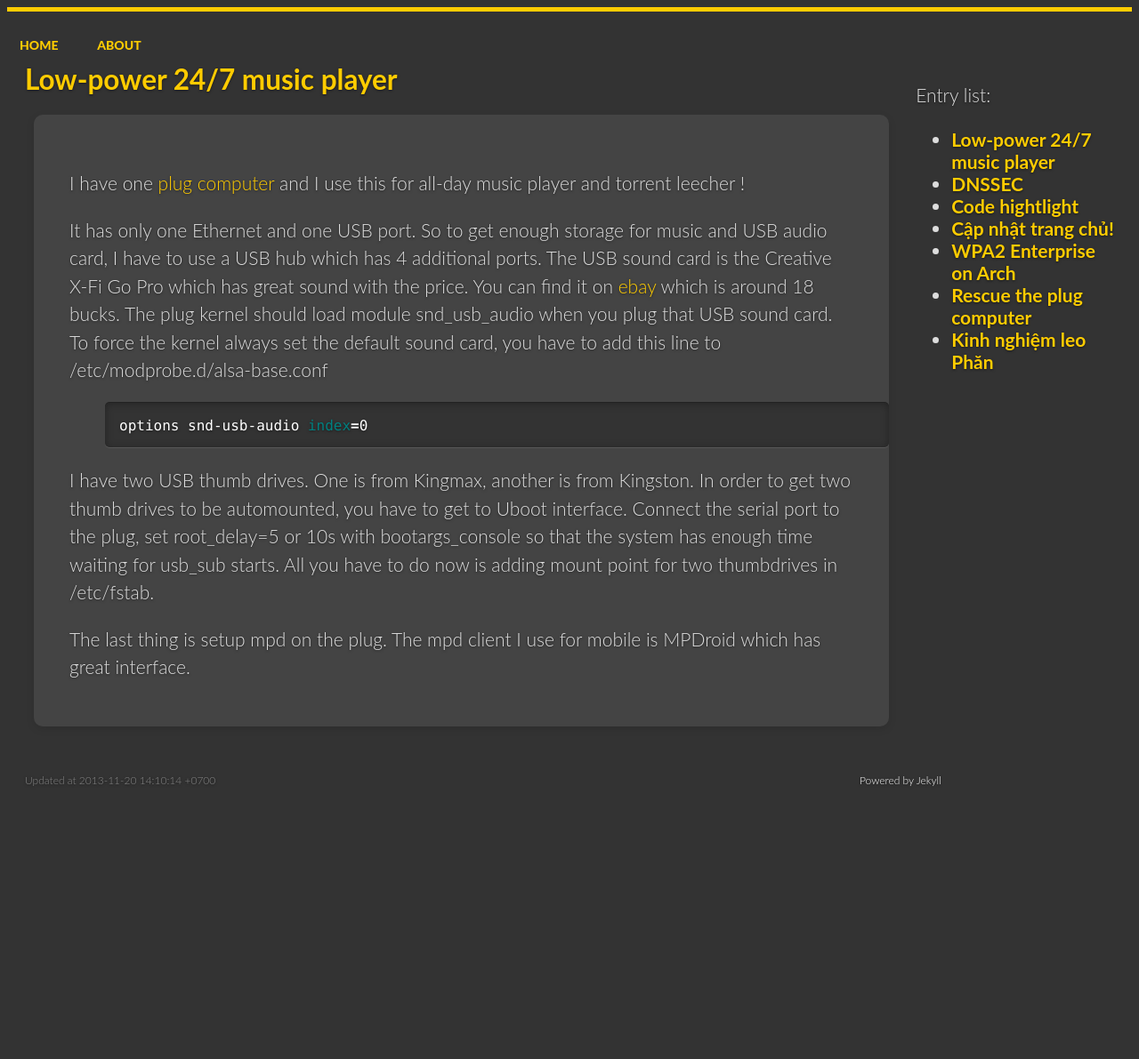
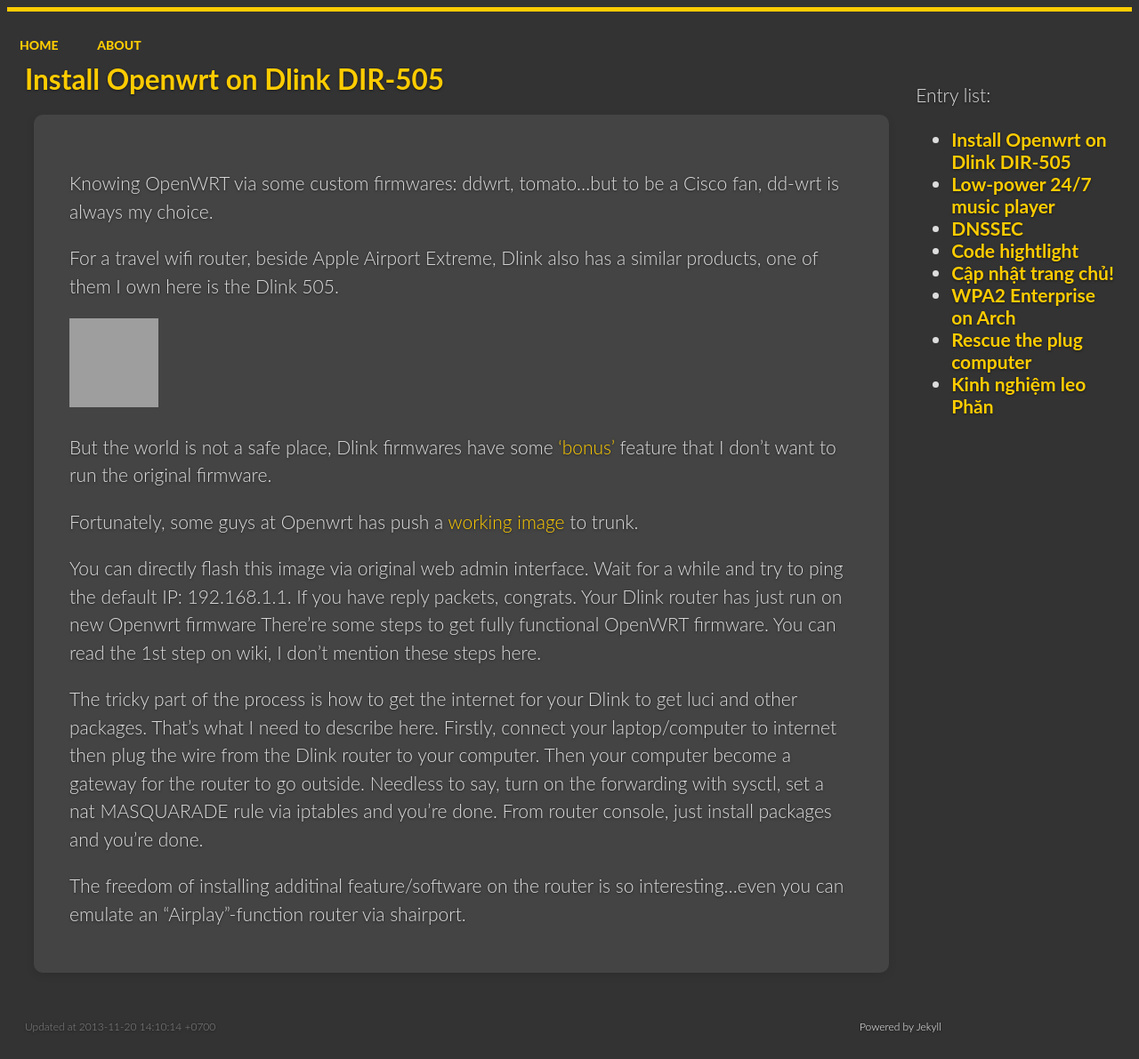
Before and after one commit to vdchuyen/chuyen-vn, a Jekyll site: the page built from index.html, in a window 1280 px wide. Shown: the whole page at 89% size. Built offline with Jekyll 4.4.1, drawn with Linux system fonts in a browser that asks for light colours; Markdown is read by kramdown in place of the engine named in the settings; the list of posts is cut into pages by our own code; before the commit the page ends 914 px from its top, so only the background shows below that; grey boxes are pictures that could not be loaded.

Commit message:
New posts ...needless to say ?

```diff
--- /dev/null
+++ b/_posts/2013-11-12-openwrt-on-dlink-dir-205.md
@@ -0,0 +1,23 @@
+---
+layout: post
+title:  "Install Openwrt on Dlink DIR-505"
+date:   2013-11-12 14:17:42
+categories: blog
+---
+
+Knowing OpenWRT via some custom firmwares: ddwrt, tomato...but to be a Cisco fan, dd-wrt is always my choice.
+
+For a travel wifi router, beside Apple Airport Extreme, Dlink also has a similar products, one of them I own here is the Dlink 505.
+
+![md-image](http://twimgs.com/informationweek/byte/reviews/2012-July/d-link-angle.jpg)
+
+But the world is not a safe place, Dlink firmwares have some ['bonus'](http://www.devttys0.com/2013/10/reverse-engineering-a-d-link-backdoor/) feature that I don't want to run the original firmware.
+
+Fortunately, some guys at Openwrt has push a [working image](http://downloads.openwrt.org/snapshots/trunk/ar71xx/openwrt-ar71xx-generic-dir-505-a1-squashfs-factory.bin) to trunk.
+
+You can directly flash this image via original web admin interface. Wait for a while and try to ping the default IP: 192.168.1.1. If you have reply packets, congrats. Your Dlink router has just run on new Openwrt firmware
+There're some steps to get fully functional OpenWRT firmware. You can read the 1st step on wiki, I don't mention these steps here.
+
+The tricky part of the process is how to get the internet for your Dlink to get luci and other packages. That's what I need to describe here. Firstly, connect your laptop/computer to internet then plug the wire from the Dlink router to your computer. Then your computer become a gateway for the router to go outside. Needless to say, turn on the forwarding with sysctl, set a nat MASQUARADE rule via iptables and you're done. From router console, just install packages and you're done.
+
+The freedom of installing additinal feature/software on the router is so interesting...even you can emulate an "Airplay"-function router via shairport.
--- a/css/jekyll.css
+++ b/css/jekyll.css
@@ -169,6 +169,7 @@
   opacity: 1;
 }
 
+
 @media (max-width: 568px){
   footer .one-third p {
     margin-bottom: 0;
@@ -195,6 +196,8 @@
     font-size: 3.2em;
   }
 }
+
+img[alt=md-image] { width: 100px; height: 100px;}
 
 /* Quickstart */
 
```
Also changed, not shown: css/main.css (+0 -56 lines).
